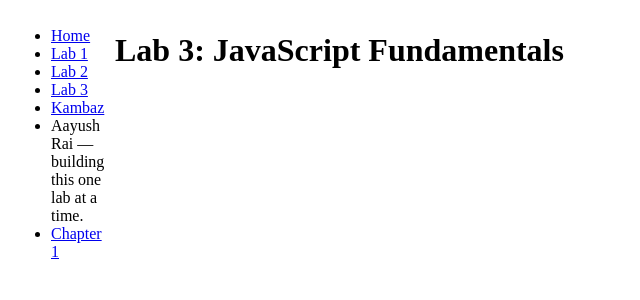
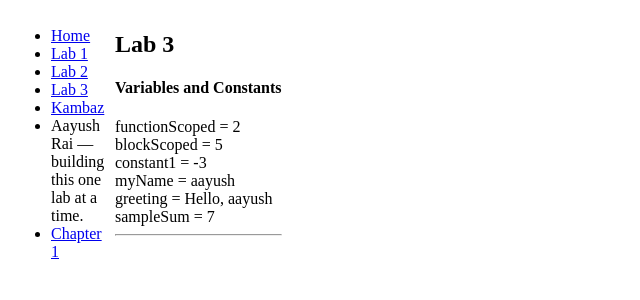
Before and after one commit to aayush24rai/webdev-client, a Next.js app: page /labs/lab3 in a window 1280 px wide. Shown: the top 300 px of the page, without its empty margins (0-640 px from the left). Built offline with nearby package versions, Linux system fonts and the light colour scheme.

Commit message:
3.2.1 variables and constants

```diff
--- /dev/null
+++ b/app/labs/lab3/VariablesAndConstants.tsx
@@ -0,0 +1,23 @@
+export default function VariablesAndConstants() {
+    var functionScoped = 2;
+    let blockScoped = 5;
+
+    const constant1 = functionScoped - blockScoped;
+
+    let myName = "aayush";
+    const greeting = "Hello, " + myName;
+    const sampleSum = functionScoped + blockScoped;
+
+    return (
+        <div id="wd-variables-and-constants">
+            <h4>Variables and Constants</h4>
+            functionScoped = {functionScoped} <br />
+            blockScoped = {blockScoped} <br />
+            constant1 = {constant1} <br />
+            myName = {myName} <br />
+            greeting = {greeting} <br />
+            sampleSum = {sampleSum} <br />
+            <hr />
+        </div>
+    );
+}
--- a/app/labs/lab3/page.tsx
+++ b/app/labs/lab3/page.tsx
@@ -1,7 +1,10 @@
+import VariablesAndConstants from "./VariablesAndConstants";
+
 export default function Lab3() {
   return (
     <div id="wd-lab3">
-      <h1>Lab 3: JavaScript Fundamentals</h1>
+      <h2>Lab 3</h2>
+      <VariablesAndConstants />
     </div>
   );
 }
```
